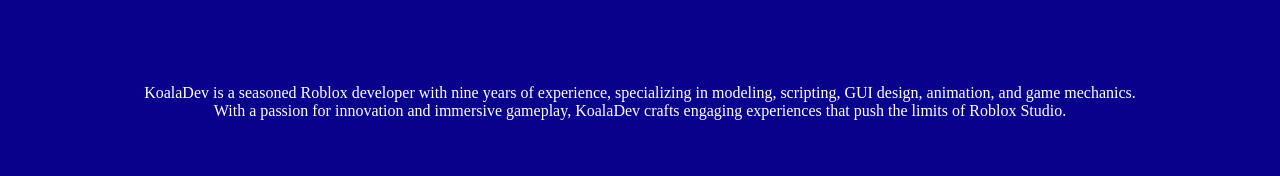
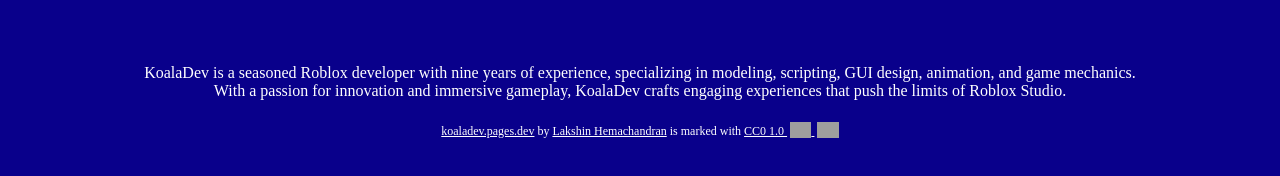
Before and after one commit to lakshinhemachandran/koaladevroblox.github.io, a plain HTML site: page index.html in a window 1280 px wide. Shown: the part 540-716 px from the top of the page. Drawn offline with Linux system fonts and the light colour scheme; grey boxes are pictures that could not be loaded.

Commit message:
Update index.html

```diff
--- a/index.html
+++ b/index.html
@@ -47,9 +47,35 @@
     <p class="description"> KoalaDev is a seasoned Roblox developer with nine years of experience, specializing in modeling, scripting, GUI design, animation, and game mechanics. With a passion for innovation and immersive gameplay, KoalaDev crafts engaging experiences that push the limits of Roblox Studio. </p>
 
     </div>
+ <footer>
+     <style>
+  .cc-container {
+    text-align: center;
+    color: white;
+    font-size: 12px;
+  }
 
+  .cc-container img {
+    height: 16px;
+    margin-left: 3px;
+    vertical-align: text-bottom;
+  }
+</style>
 
-</footer>
+<p class="cc-container" xmlns:cc="http://creativecommons.org/ns#" xmlns:dct="http://purl.org/dc/terms/">
+  <a property="dct:title" rel="cc:attributionURL" href="https://koaladev.pages.dev" style="color: white;">koaladev.pages.dev</a>
+  by
+  <a rel="cc:attributionURL dct:creator" property="cc:attributionName" href="https://www.quantumdev.rf.gd" style="color: white;">Lakshin Hemachandran</a>
+  is marked with
+  <a href="https://creativecommons.org/publicdomain/zero/1.0/?ref=chooser-v1" target="_blank" rel="license noopener noreferrer" style="color: white; display: inline-block;">
+    CC0 1.0
+    <img src="https://mirrors.creativecommons.org/presskit/icons/cc.svg?ref=chooser-v1" alt="">
+    <img src="https://mirrors.creativecommons.org/presskit/icons/zero.svg?ref=chooser-v1" alt="">
+  </a>
+</p>
+
+ </footer>
+
 
 </body>
 
```
